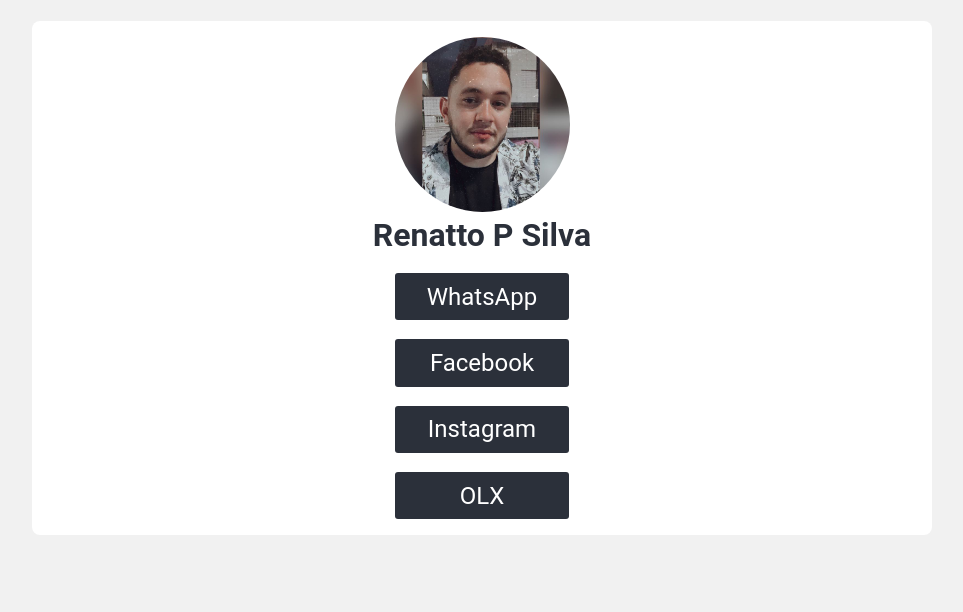
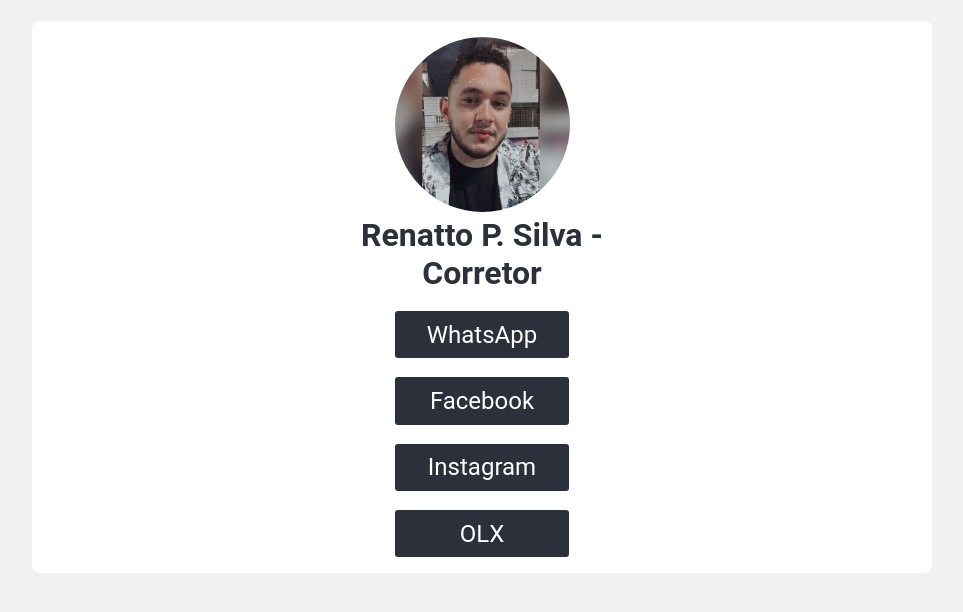
Before and after one commit to renattoimobiliaria/contato, a plain HTML site: page index.html in a window 1280 px wide. Shown: the whole page, without its empty margins (158-1121 px from the left). Drawn offline with Linux system fonts and the light colour scheme.

```diff
--- a/index.html
+++ b/index.html
@@ -11,7 +11,7 @@
         <header>
             <div class="image-container">
                 <img src="img/pp.jpeg" alt="">
-                <h1>Renatto P Silva</h1>
+                <h1>Renatto P. Silva - Corretor</h1>
             </div>
 
             <div class="menu-container">
```
